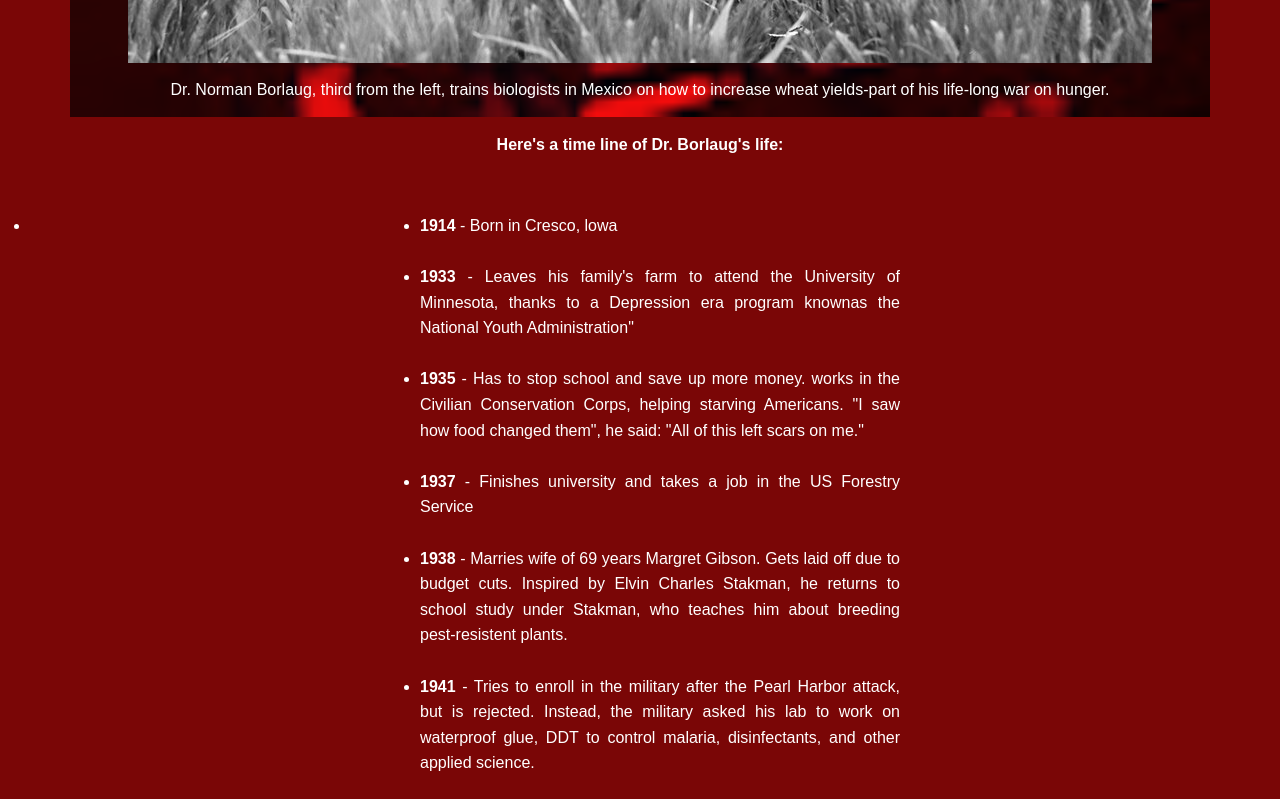
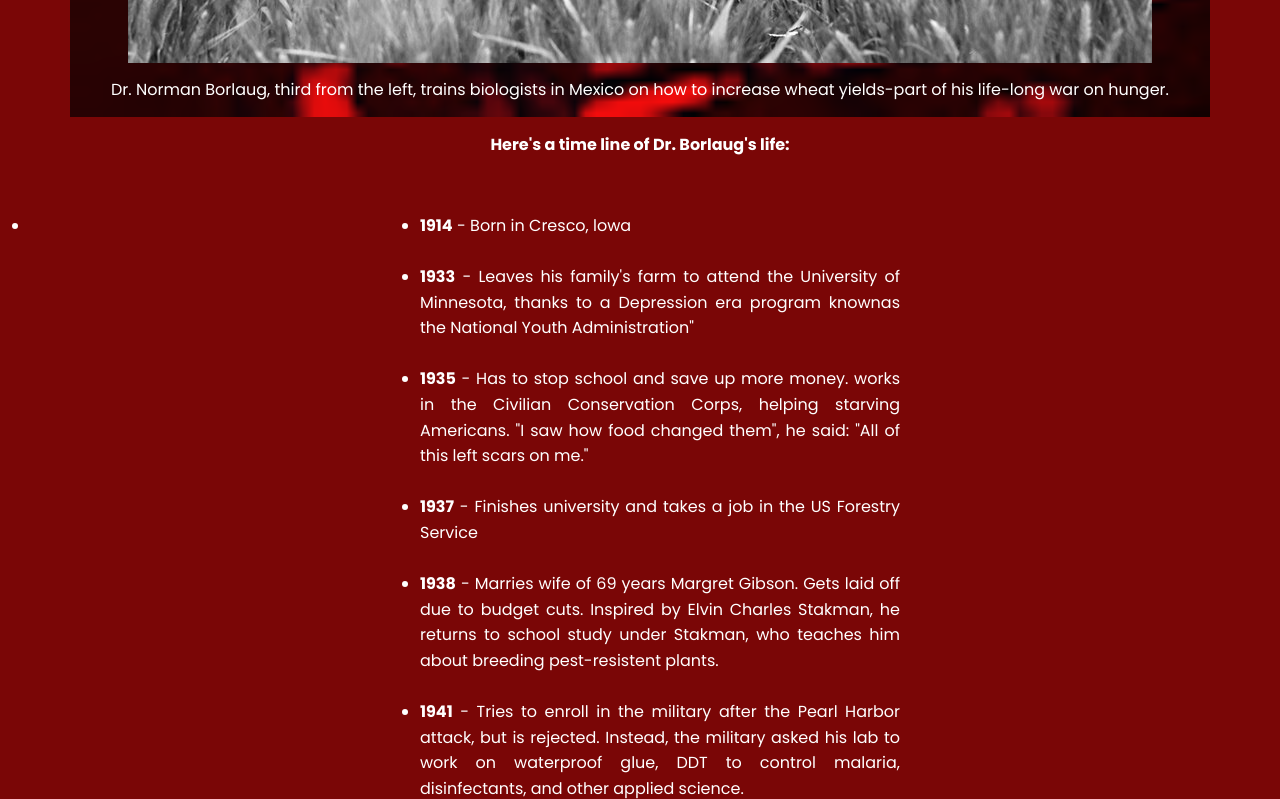
Before and after one commit to Snowblaq/sixth-Assignment, a plain HTML site: page index.html in a window 1280 px wide. Shown: the part 800-1599 px from the top of the page. Drawn offline with Linux system fonts and the light colour scheme.

Commit message:
first commit

```diff
--- a/index.html
+++ b/index.html
@@ -24,7 +24,7 @@
 
         <section>
             <center>
-                <p style="font-size: ;90%;"><b>Here's a time line of Dr. Borlaug's life:</b> </p>
+                <p style="font-size:90 ;"><b>Here's a time line of Dr. Borlaug's life:</b> </p>
             </center> <br>
             <div class="list">
                 <ul>
--- a/style.css
+++ b/style.css
@@ -1,6 +1,4 @@
-*{
     @import url('https://fonts.googleapis.com/css2?family=Poppins:ital,wght@0,400;0,500;0,600;0,700;0,800;0,900;1,400;1,500;1,600;1,700;1,800;1,900&display=swap'); body { font-family: 'Poppins', sans-serif; font-size: 1rem; line-height: 1.5; text-align: center; color: #3a3a3a; margin: 0; } h1 { font-size: 4rem; margin-bottom: 0; } #title{ color: #fff; } .man{ color: #c7c2c2; } .lis{ color: #fff; } @media (max-width: 460px) { h1 { font-size: 3.5rem; line-height: 1.2; } } h2 { font-size: 3.25rem; } a { color: #477ca7; } a:visited { color: #74638f; } #main { margin: 30px 8px; padding: 15px; border-radius: 5px; background: rgb(138, 7, 7); } @media (max-width: 460px) { #main { margin: 0; } } img { max-width: 100%; display: block; height: auto; margin: 0 auto; } #img-div { background-image: url(1.jpg); background-blend-mode:overlay; background-size: cover; background-color: rgb(124, 21, 21); padding: 10px; margin: 0; } #img-caption { margin: 15px 0 5px 0; color: #fff; }
-}
 body{
 
     font-family: 'Poppins', sans-serif;
@@ -67,5 +65,5 @@ text-align: justify;
     font-weight: bold;
     text-align: center;
     margin-left: 200px;
-
+ }
 /* @media (max-width: 460px) { #img-caption { font-size: 1.4rem; } } #headline { margin: 50px 0; text-align: center; } ul { max-width: 550px; margin: 0 auto 50px auto; text-align: left; line-height: 1.6; } li { margin: 16px 0; } blockquote { font-style: italic; max-width: 545px; margin: 0 auto 50px auto; text-align: left; } */
```
